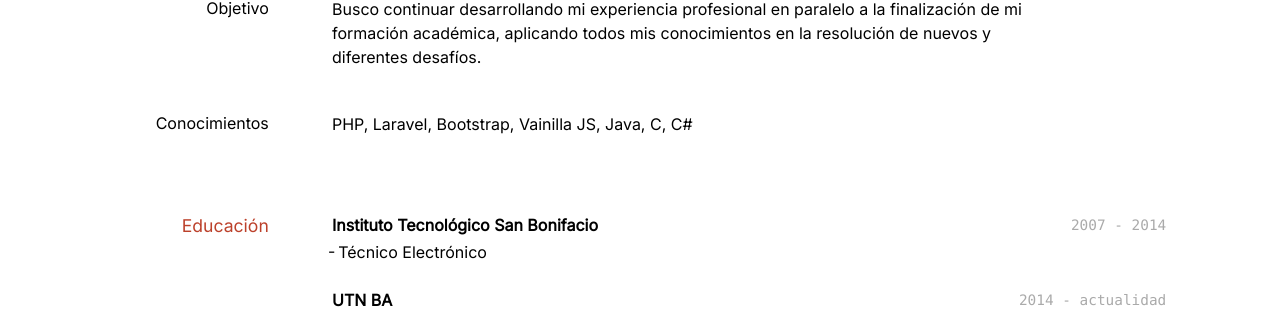
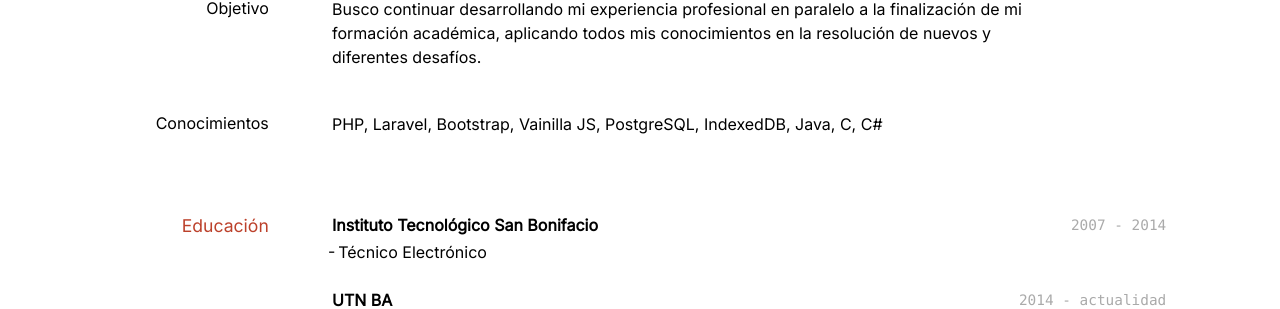
Before and after one commit to ezeveliz/cv, a Jekyll site: the page built from index.md, in a window 1280 px wide. Shown: the part 275-584 px from the top of the page. Built offline with Jekyll 4.4.1, drawn with Linux system fonts in a browser that asks for light colours.

```diff
--- a/index.md
+++ b/index.md
@@ -27,7 +27,7 @@ Busco continuar desarrollando mi experiencia profesional en paralelo a la finali
 
 ### Conocimientos
 
-PHP, Laravel, Bootstrap, Vainilla JS, Java, C, C#
+PHP, Laravel, Bootstrap, Vainilla JS, PostgreSQL, IndexedDB, Java, C, C#
 
 
 ## Educación
```
Also changed, not shown: RELEASES.md (+6 -2 lines).
